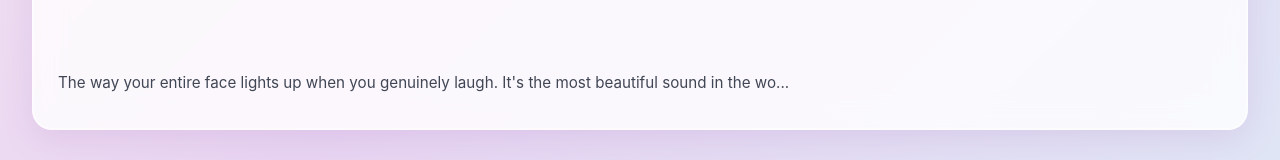
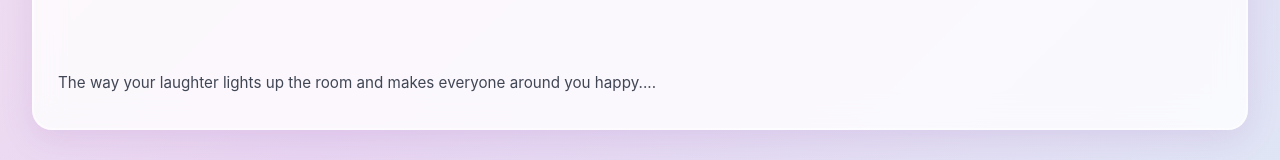
Before and after one commit to TashkeenSayyad/Birthday-Website, a React (Vite) app: page /things-we-love in a window 1280 px wide. Shown: the part 592-752 px from the top of the page. Built offline with nearby package versions, Linux system fonts and the light colour scheme; a web font is replaced by a local one.

Commit message:
make things nicer

```diff
--- a/src/data/memories.json
+++ b/src/data/memories.json
@@ -1,7 +1,7 @@
 [
   {
     "id": 1,
-    "title": "Our First Adventure",
+    "title": "Example Memory",
     "date": "Summer 2022",
     "description": "Something something.",
     "image": "https://images.unsplash.com/photo-1507525428034-b723cf961d3e?w=1200&h=800&fit=crop",
--- a/src/data/thingsWeLove.json
+++ b/src/data/thingsWeLove.json
@@ -3,7 +3,7 @@
     "id": 1,
     "from": "Tashkeen",
     "title": "Your Laugh",
-    "description": "The way your entire face lights up when you genuinely laugh. It's the most beautiful sound in the world, and it never fails to make my heart skip a beat. The way your entire face lights up when you genuinely laugh. It's the most beautiful sound in the world, and it never fails to make my heart skip a beat. The way your entire face lights up when you genuinely laugh. It's the most beautiful sound in the world, and it never fails to make my heart skip a beat. The way your entire face lights up when you genuinely laugh. It's the most beautiful sound in the world, and it never fails to make my heart skip a beat. The way your entire face lights up when you genuinely laugh. It's the most beautiful sound in the world, and it never fails to make my heart skip a beat.",
+    "description": "The way your laughter lights up the room and makes everyone around you happy.",
     "image": "https://images.unsplash.com/photo-1516589178581-6cd7833ae3b2?w=800&h=800&fit=crop"
   }
 ]
--- a/src/pages/Home.jsx
+++ b/src/pages/Home.jsx
@@ -52,7 +52,7 @@ const Home = () => {
           <div className="header-content">
             <h1 className="home-title">Happy Birthday</h1>
             <div className="title-decoration"></div>
-            <p className="home-subtitle">Twenty-four years of grace, beauty, and light</p>
+            <p className="home-subtitle">Twenty-four years of your beautiful life</p>
           </div>
         </header>
 
@@ -82,7 +82,7 @@ const Home = () => {
         </div>
 
         <footer className="home-footer">
-          <p className="footer-text">With all my love, today and always</p>
+          <p className="footer-text">With all our love, today and always</p>
         </footer>
       </div>
     </>
```
